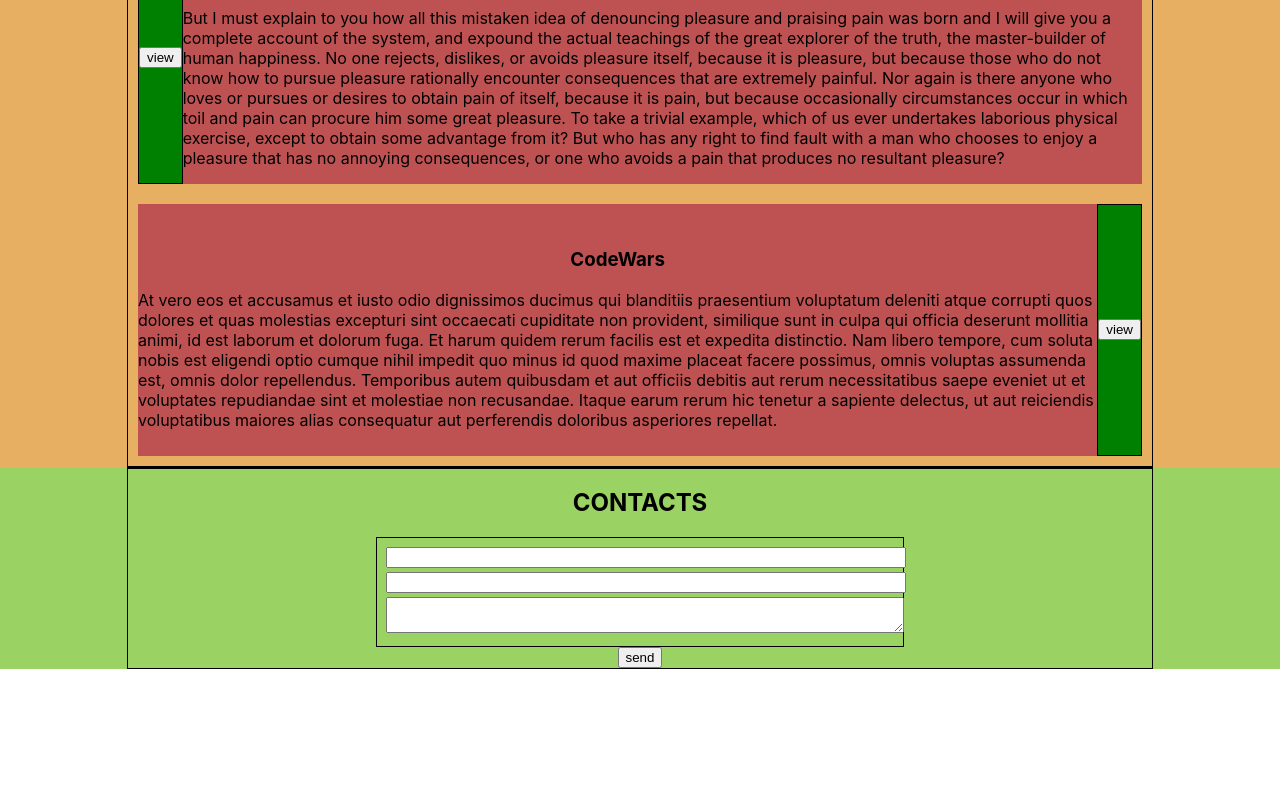
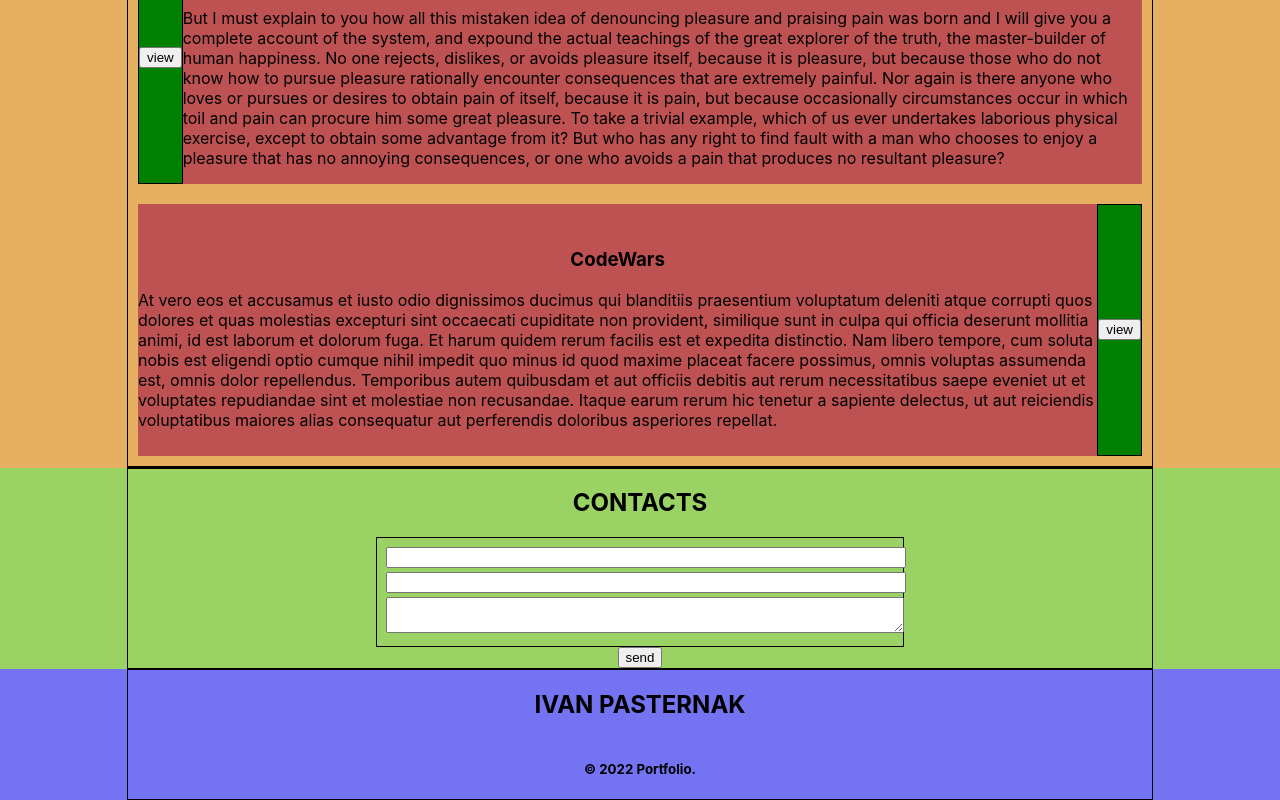
Before and after one commit to PasterIvan/portfolio, a React (Create React App) app: page / in a window 1280 px wide. Shown: the part 2167-2967 px from the top of the page. Before the commit the page ends 2836 px from the top, so only its background shows below. Built offline with nearby package versions, Linux system fonts and the light colour scheme.

Commit message:
refactor code

```diff
--- a/src/App.tsx
+++ b/src/App.tsx
@@ -1,20 +1,17 @@
-import React, {useState} from 'react';
+import React from 'react';
 import './App.css';
 import {Body} from './componets/body/Body';
 import {Header} from './componets/header/Header';
-import {v1} from "uuid";
-
+import {Footer} from "./componets/footer/Footer";
 
 
 function App() {
-
-
-
 
     return (
         <div className="App">
             <Header/>
             <Body/>
+            <Footer/>
         </div>
     );
 }
--- /dev/null
+++ b/src/componets/footer/Footer.module.css
@@ -0,0 +1,11 @@
+.footer {
+    min-height: 80px;
+    background-color: #7474f3;
+    display: flex;
+    justify-content: center;
+    align-items: flex-start;
+}
+.footerContainer {
+    flex-direction: column;
+    justify-content: flex-start;
+}
--- /dev/null
+++ b/src/componets/footer/Footer.tsx
@@ -0,0 +1,15 @@
+import React from "react";
+import style from './Footer.module.css'
+import containerStyle from "../../common/styles/Container.module.css";
+
+
+export const Footer = () => {
+    return (
+        <div className={style.footer}>
+            <div className={`${containerStyle.container} ${style.footerContainer}`}>
+                <h2 className={style.title}>IVAN PASTERNAK</h2>
+                <h5 className={style.title}>© 2022 Portfolio.</h5>
+            </div>
+        </div>
+    )
+}
--- a/src/store/state.ts
+++ /dev/null
@@ -1,2 +0,0 @@
-import React, {useState} from "react";
-import {v1} from 'uuid';
```
